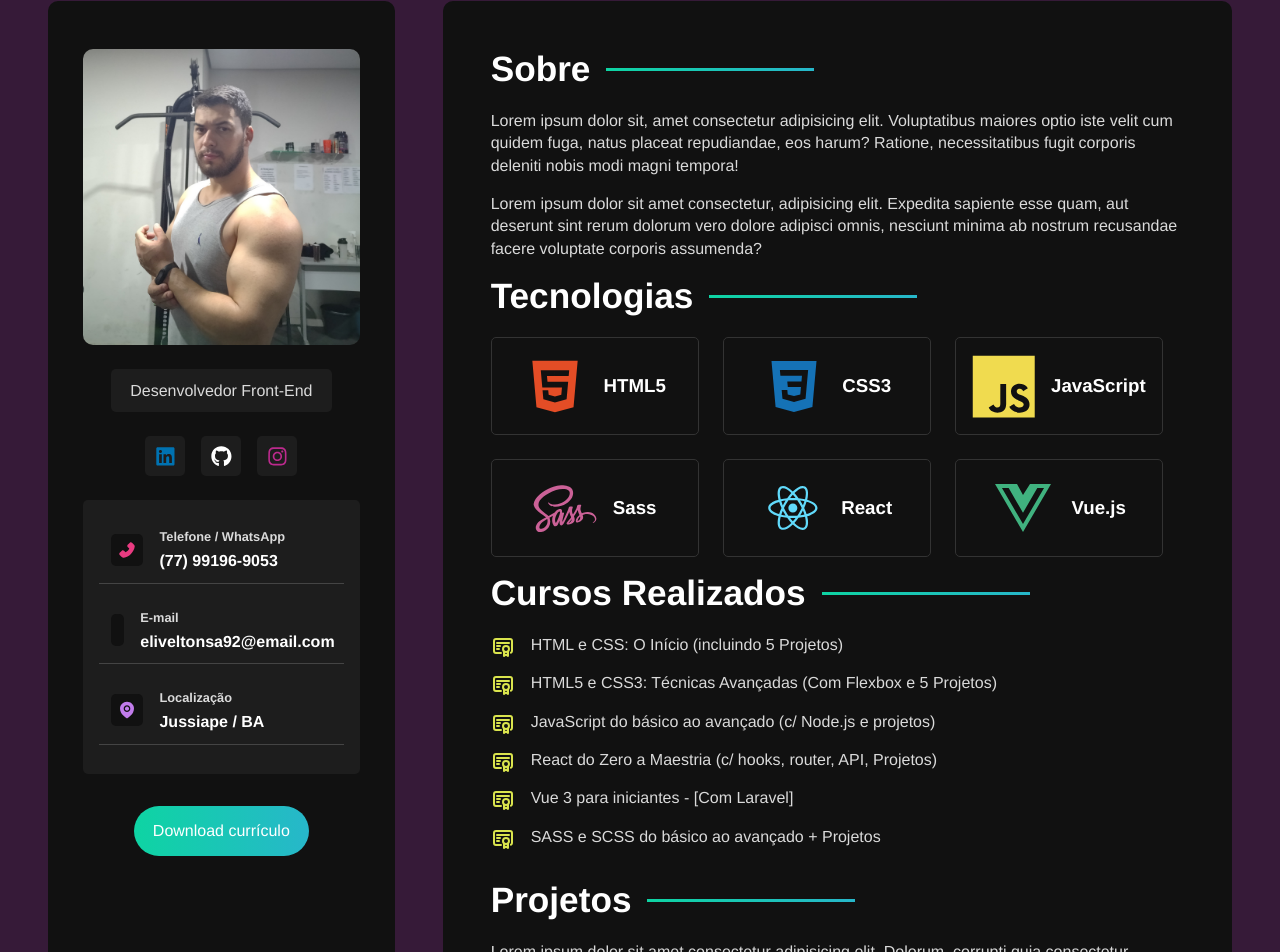
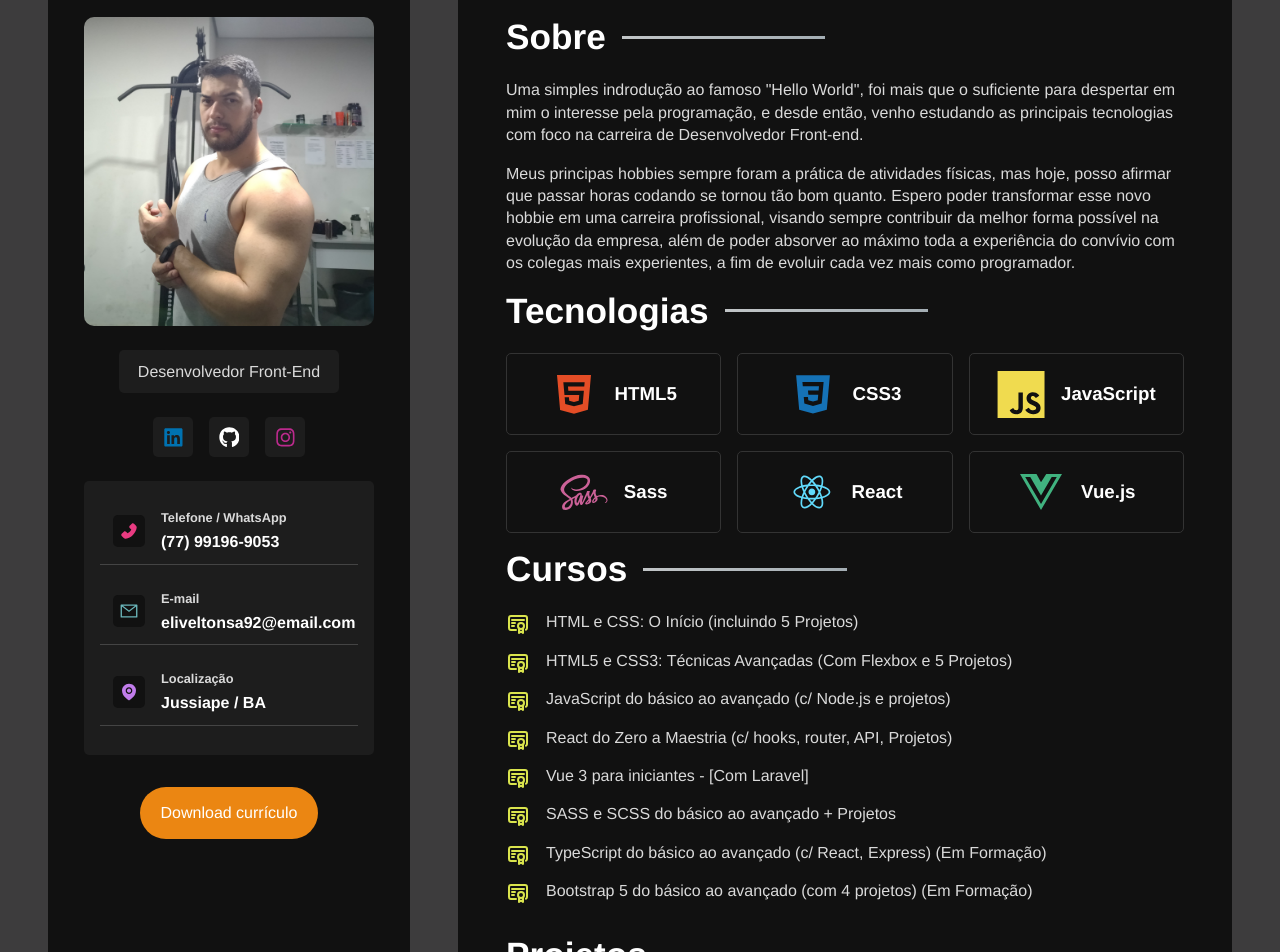
Before and after one commit to alveselivelton/portfolio, a React (Vite) app: page / in a window 1280 px wide. Shown: the part 219-1171 px from the top of the page. Built offline with nearby package versions, Linux system fonts and the light colour scheme.

Commit message:
responsivo-página-principal

```diff
--- a/src/components/AboutContainer.jsx
+++ b/src/components/AboutContainer.jsx
@@ -3,16 +3,19 @@ const AboutContainer = () => {
     <section className="about-container">
       <h2>Sobre</h2>
       <p>
-        Lorem ipsum dolor sit, amet consectetur adipisicing elit. Voluptatibus
-        maiores optio iste velit cum quidem fuga, natus placeat repudiandae, eos
-        harum? Ratione, necessitatibus fugit corporis deleniti nobis modi magni
-        tempora!
+        Uma simples indrodução ao famoso "Hello World", foi mais que o
+        suficiente para despertar em mim o interesse pela programação, e desde
+        então, venho estudando as principais tecnologias com foco na carreira de
+        Desenvolvedor Front-end.
       </p>
       <p>
-        Lorem ipsum dolor sit amet consectetur, adipisicing elit. Expedita
-        sapiente esse quam, aut deserunt sint rerum dolorum vero dolore adipisci
-        omnis, nesciunt minima ab nostrum recusandae facere voluptate corporis
-        assumenda?
+        Meus principas hobbies sempre foram a prática de atividades físicas, mas
+        hoje, posso afirmar que passar horas codando se tornou tão bom quanto.
+        Espero poder transformar esse novo hobbie em uma carreira profissional,
+        visando sempre contribuir da melhor forma possível na evolução da
+        empresa, além de poder absorver ao máximo toda a experiência do convívio
+        com os colegas mais experientes, a fim de evoluir cada vez mais como
+        programador.
       </p>
     </section>
   );
--- a/src/components/CoursesContainer.jsx
+++ b/src/components/CoursesContainer.jsx
@@ -10,13 +10,22 @@ const courses = [
   { id: 3, name: "JavaScript do básico ao avançado (c/ Node.js e projetos)" },
   { id: 4, name: "React do Zero a Maestria (c/ hooks, router, API, Projetos)" },
   { id: 5, name: "Vue 3 para iniciantes - [Com Laravel]" },
+
   { id: 6, name: "SASS e SCSS do básico ao avançado + Projetos" },
+  {
+    id: 7,
+    name: "TypeScript do básico ao avançado (c/ React, Express) (Em Formação)",
+  },
+  {
+    id: 8,
+    name: "Bootstrap 5 do básico ao avançado (com 4 projetos) (Em Formação)",
+  },
 ];
 
 const CoursesContainer = () => {
   return (
     <section className="courses-container">
-      <h2>Cursos Realizados</h2>
+      <h2>Cursos</h2>
       <div className="courses-grid">
         {courses.map((course) => (
           <div className="course-card" key={course.id}>
--- a/src/components/ProjectsContainer.jsx
+++ b/src/components/ProjectsContainer.jsx
@@ -5,10 +5,11 @@ const ProjectsContainer = () => {
     <section className="projects-container">
       <h2>Projetos</h2>
       <p>
-        Lorem ipsum dolor sit amet consectetur adipisicing elit. Dolorum,
-        corrupti quia consectetur, eligendi sint impedit quidem, accusamus
-        sapiente totam possimus quas voluptatem! Inventore, consectetur laborum
-        perspiciatis earum est sint deleniti!
+        Durante toda a execução dos cursos que fiz, tive a oportunidade de
+        construir alguns projetos ministrados pelo professor, sempre buscando
+        alterar ou adicionar algum recurso para torná-lo mais pessoal, assim
+        como também pude desenvolever os meus própios projetos à medida que ia
+        adquirindo mais comhecimento.
       </p>
       <Link to="/projects" className="btn">
         Ver Projetos
--- a/src/pages/Projects.jsx
+++ b/src/pages/Projects.jsx
@@ -3,6 +3,8 @@ import { Link } from "react-router-dom";
 const Projects = () => {
   return (
     <div>
+      <h2>Página em Construção</h2>
+      <br />
       <Link to="/">Voltar</Link>
     </div>
   );
--- a/src/styles/components/app.sass
+++ b/src/styles/components/app.sass
@@ -1,4 +1,5 @@
 @use '../variables'
+@use '../mixins'
 
 #portfolio
   display: flex
@@ -6,10 +7,16 @@
   padding: 3rem
   gap: 3rem
 
+  @include mixins.mobile
+    padding: 1rem
+
   h1
     width: 100%
     font-size: 5rem
-    margin-bottom: 2rem
     background: variables.$gradient
     -webkit-background-clip: text
     -webkit-text-fill-color: transparent
+
+  @include mixins.mobile
+    h1
+      font-size: 3rem
--- a/src/styles/components/informationcontainer.sass
+++ b/src/styles/components/informationcontainer.sass
@@ -10,6 +10,10 @@
   text-align: left
   width: 80%
   border-radius: variables.$card-border-radios
+
+  @include mixins.mobile
+    padding: 1rem 0
+    width: 90%
 
   .info-card
     @include mixins.center
@@ -28,11 +32,12 @@
     p
       color: variables.$text-color
       font-weight: bold
+      text-overflow: clip
 
     svg
       background-color: variables.$bg-color
       padding: .4rem
-      width: 2rem
+      min-width: 2rem
       height: 2rem
       border-radius: variables.$card-border-radios
 
--- a/src/styles/components/maincontent.sass
+++ b/src/styles/components/maincontent.sass
@@ -7,6 +7,9 @@
   border-radius: variables.$container-border-radios
   padding: 3rem
 
+  @include mixins.mobile
+    padding: 3rem 2rem
+
   section
     display: flex
     flex-direction: column
@@ -14,7 +17,7 @@
   h2
     color: variables.$text-color
     font-size: 2.2rem
-    margin-bottom: 1.3rem
+    margin-bottom: 1.4rem
     @include mixins.center
     justify-content: start
     gap: 1rem
--- a/src/styles/components/sidebar.sass
+++ b/src/styles/components/sidebar.sass
@@ -4,6 +4,7 @@
 #sidebar
   background-color: variables.$bg-color
   flex: 1 1 0
+  min-width: 362px
   border-radius: variables.$container-border-radios
   display: flex
   align-items: center
@@ -11,6 +12,9 @@
   text-align: center
   position: relative
   padding: 3rem 0
+
+  @include mixins.mobile
+    min-width: auto
 
   img
     max-width: 80%
--- a/src/styles/components/technologiescontainer.sass
+++ b/src/styles/components/technologiescontainer.sass
@@ -7,18 +7,18 @@
   .technologies-grid
     display: flex
     flex-wrap: wrap
-    gap: 1.5rem
+    gap: 1rem
 
     .technology-card
       @include mixins.center
       gap: 1rem
       padding: 1rem
       border: 1px solid #333
-      width: 30%
+      flex: 1 1 192px
       border-radius: variables.$card-border-radios
 
       svg
-        font-size: 4rem
+        font-size: 3rem
 
       h3
         color: variables.$text-color
--- a/src/styles/mixins.sass
+++ b/src/styles/mixins.sass
@@ -8,12 +8,23 @@
 @mixin btn
   padding: 1rem 1.2rem
   color: variables.$text-color
-  background: variables.$gradient
+  background: variables.$button-background
   text-decoration: none
   border-radius: 3rem
+  border: 1px solid transparent
+  transition: .3s
+
+  &:hover
+    background-color: transparent
+    border: 1px solid variables.$button-background
+    color: variables.$button-background
 
 @mixin gradient-border
   content: ""
   background: variables.$gradient
   height: 3px
   width: 30%
+
+@mixin mobile
+  @media (max-width: 460px)
+    @content
--- a/src/styles/variables.sass
+++ b/src/styles/variables.sass
@@ -1,9 +1,10 @@
 $font-stack: "Helvetica"
 $text-color: #fff
 $text-color-secondary: #dadada
-$body-bg-color: #361a38
+$body-bg-color: #3d3c3d
 $bg-color: #111
 $bg-color-secondary: #1d1d1d
 $container-border-radios: 10px
 $card-border-radios: 5px
-$gradient: linear-gradient(90deg, #0ed4a3 0%, #27b7ca 100%)
+$gradient: linear-gradient(90deg, #c1c5c7 0%, #a4aeb4 100%)
+$button-background: #eb8612
```
